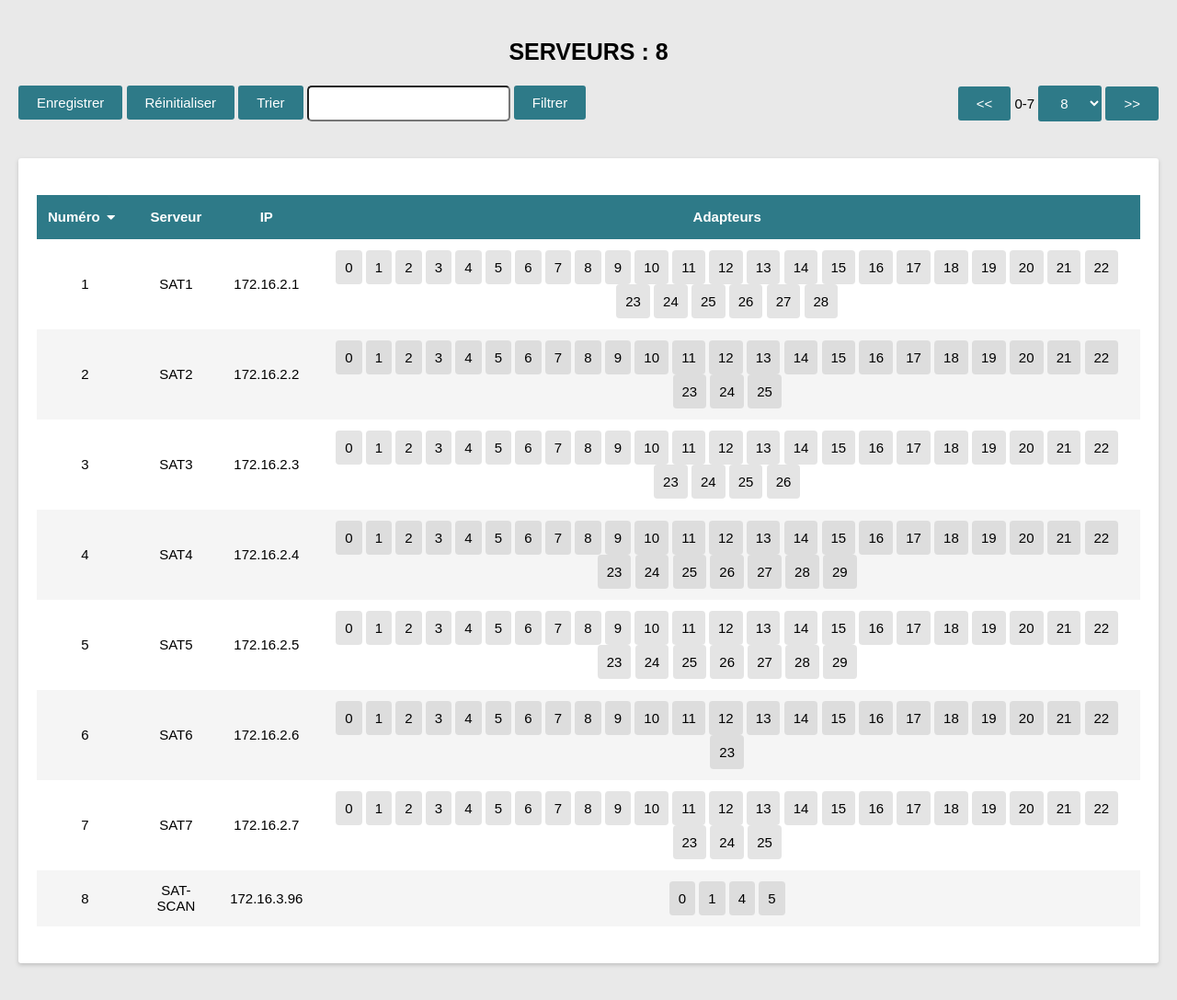
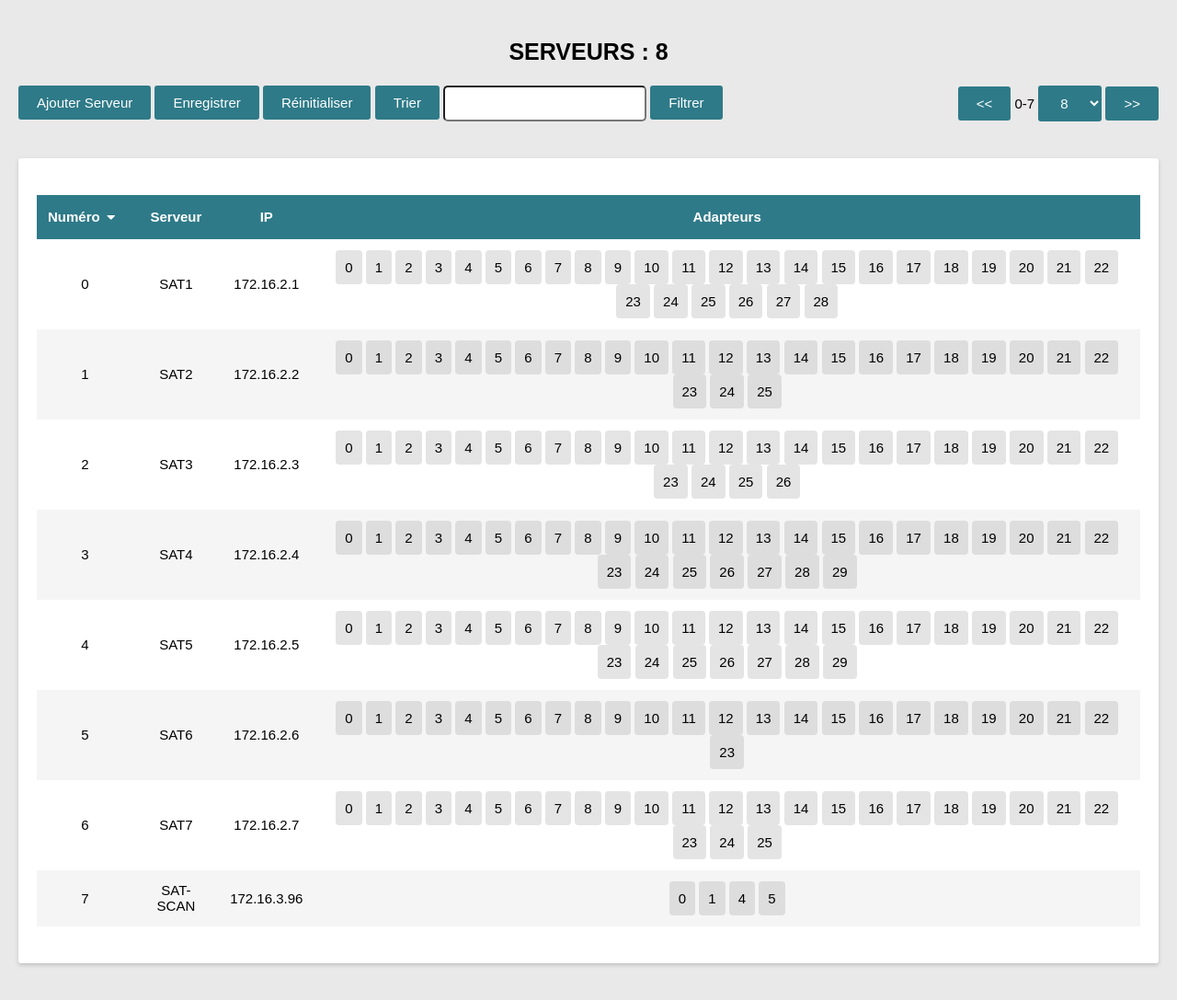
Before and after one commit to sabsystem/chaines-tri, a Django app: page /serveurs/ in a window 1280 px wide. Shown: the part 63-1150 px from the top of the page at 92% size. Run offline with Django 5.2, Linux system fonts and the light colour scheme.

Commit message:
Updated servers modification

```diff
--- a/channels_console/static/scripts/serveurs.js
+++ b/channels_console/static/scripts/serveurs.js
@@ -54,29 +54,28 @@ async function ajouter_adapteur() {
     elementListeAdapteurs.appendChild(adapteur);
 }
 
-async function appliquer_modifications() {
+async function appliquer_modifications(id_formulaire) {
     const serveur = document.querySelector("span[id='serveur-a-modifier']").textContent;
     const elementListeAdapteurs = document.getElementById("liste-adapteurs");
     const listeAdapteurs = elementListeAdapteurs.childNodes;
-    const adapteurs = {}
+    const adapteurs = []
 
     for (const adapteur of listeAdapteurs) {
         const numero = Number(adapteur.querySelector("td[id='numero']").textContent);
         const satellite = adapteur.querySelector("td[id='satellite']").textContent;
         const frequence = adapteur.querySelector("td[id='frequence']").textContent;
 
-        adapteurs[numero] = {satellite, frequence}
+        adapteurs.push({numero, satellite, frequence});
     }
 
-    await fetch("/api/serveurs/modifier/adapteurs", {
-        method: "POST", headers: {
-            "Content-Type": "application/json"
-        }, body: JSON.stringify({
-            serveur, adapteurs
-        })
-    });
+    const elementServeur = document.querySelector(`tr[id='${serveur}']`);
+    const elementAdapteurs = elementServeur.querySelector("td[id='adapteurs']");
+    elementAdapteurs.innerHTML = "";
 
-    window.location.reload();
+    for (const adapteur of adapteurs)
+        elementAdapteurs.innerHTML += `<span class="vignette" satellite="${adapteur.satellite}" frequence="${adapteur.frequence}">${adapteur.numero}</span> `
+
+    fermer_formulaire(id_formulaire);
 }
 
 async function supprimer_adapteur(element) {
@@ -95,3 +94,32 @@ async function supprimer_adapteur(element) {
 
     alert("Adapteur supprimé avec succès, les numéros ont été organisés pour ne laisser aucun trou.\nN'oubliez pas d'appliquer les modifications pour les sauvegarder.");
 }
+
+async function creer_serveur(id_formulaire) {
+    const nom = document.getElementById("nom-nouveau-serveur").value;
+    const ip = document.getElementById("ip-nouveau-serveur").value;
+    const nombreAdapteurs = Number(document.getElementById("adapteurs-nouveau-serveur").value);
+    const satellite = document.getElementById("satellite-nouveau-serveur").value;
+
+    const zoneTri = document.getElementById("zone-tri");
+    const serveur = document.createElement("tr");
+    serveur.id = nom;
+    serveur.classList.add("element-tri");
+    serveur.draggable = true;
+    serveur.ondragstart = () => dragStart(serveur);
+    serveur.ondragenter = () => dragEnter(serveur, "zone-tri");
+    serveur.ondragend = () => dragEnd(serveur, "zone-tri");
+    let adapteurs = "";
+
+    for (let i = 0; i < nombreAdapteurs; i++)
+        adapteurs += `<span class="vignette" satellite="${satellite}" frequence="Aucune">${i}</span> `;
+
+    serveur.innerHTML = `<td id="numero" ondblclick="activerModification(this)">${zoneTri.children.length}</td>
+                         <td id="serveur" ondblclick="activerModification(this)">${nom}</td>
+                         <td id="serveur_ip" ondblclick="activerModification(this)">${ip}</td>
+                         <td id="adapteurs" ondblclick="ouvrir_formulaire_adapteurs('ordre-adapteurs', '${nom}')">${adapteurs}</td>`;
+
+    zoneTri.appendChild(serveur);
+
+    fermer_formulaire(id_formulaire);
+}
--- a/channels_console/templates/serveurs.html
+++ b/channels_console/templates/serveurs.html
@@ -41,9 +41,32 @@
         <button class="bouton" id="ajouter-adapteur" onclick="ajouter_adapteur()">
             Ajouter Adapteur
         </button>
-        <button class="bouton" id="appliquer-modifications" onclick="appliquer_modifications()">
+        <button class="bouton" id="appliquer-modifications" onclick="appliquer_modifications('ordre-adapteurs')">
             Appliquer Modifications
         </button>
+    </div>
+</div>
+
+
+<div id="creer-serveur" class="formulaire">
+    <div class="formulaire-contenu">
+        <span class="fermer-formulaire" onclick="fermer_formulaire('creer-serveur')">&times;</span>
+
+        <h1>Ajout d'un Nouveau Serveur</h1>
+
+        <label for="nom-nouveau-serveur"><b>Nom du Serveur à Ajouter</b></label>
+        <input class="input" type="text" id="nom-nouveau-serveur" placeholder="Nom du serveur...">
+
+        <label for="ip-nouveau-serveur"><b>Adresse IP du Serveur</b></label>
+        <input class="input" type="text" id="ip-nouveau-serveur" placeholder="IP du serveur...">
+
+        <label for="adapteurs-nouveau-serveur"><b>Nombre d'Adapteurs</b></label>
+        <input class="input" type="number" id="adapteurs-nouveau-serveur" min="0" value="0">
+
+        <label for="satellite-nouveau-serveur"><b>Satellite à Attribuer aux Adapteurs</b></label>
+        <input class="input" type="text" id="satellite-nouveau-serveur" placeholder="Satellite principal du serveur...">
+
+        <button class="bouton" id="ajouter-adapteur" onclick="creer_serveur('creer-serveur')">Créer Serveur</button>
     </div>
 </div>
 
@@ -52,6 +75,7 @@
 
     <div id="gestion-boutons">
         <div>
+            <button class="bouton" onclick="ouvrir_formulaire('creer-serveur')">Ajouter Serveur</button>
             <button class="bouton" onclick="enregistrer()">Enregistrer</button>
             <button class="bouton" onclick="window.location.reload()">Réinitialiser</button>
             <button class="bouton" onclick="trier()">Trier</button>
@@ -84,12 +108,12 @@
             <tbody id="zone-tri">
             {% for serveur in serveurs %}
                 <tr id="{{ serveur.nom }}"
-                    class="serveur"
+                    class="element-tri"
                     draggable="true"
                     ondragstart="dragStart(this)"
                     ondragenter="dragEnter(this, 'zone-tri')"
                     ondragend="dragEnd(this, 'zone-tri')">
-                    <td id="numero">{{ forloop.counter }}</td>
+                    <td id="numero">{{ forloop.counter0 }}</td>
                     <td id="serveur" ondblclick="activerModification(this)">{{ serveur.nom }}</td>
                     <td id="serveur_ip" ondblclick="activerModification(this)">{{ serveur.ip }}</td>
                     <td id="adapteurs" ondblclick="ouvrir_formulaire_adapteurs('ordre-adapteurs', '{{ serveur.nom }}')">
```
